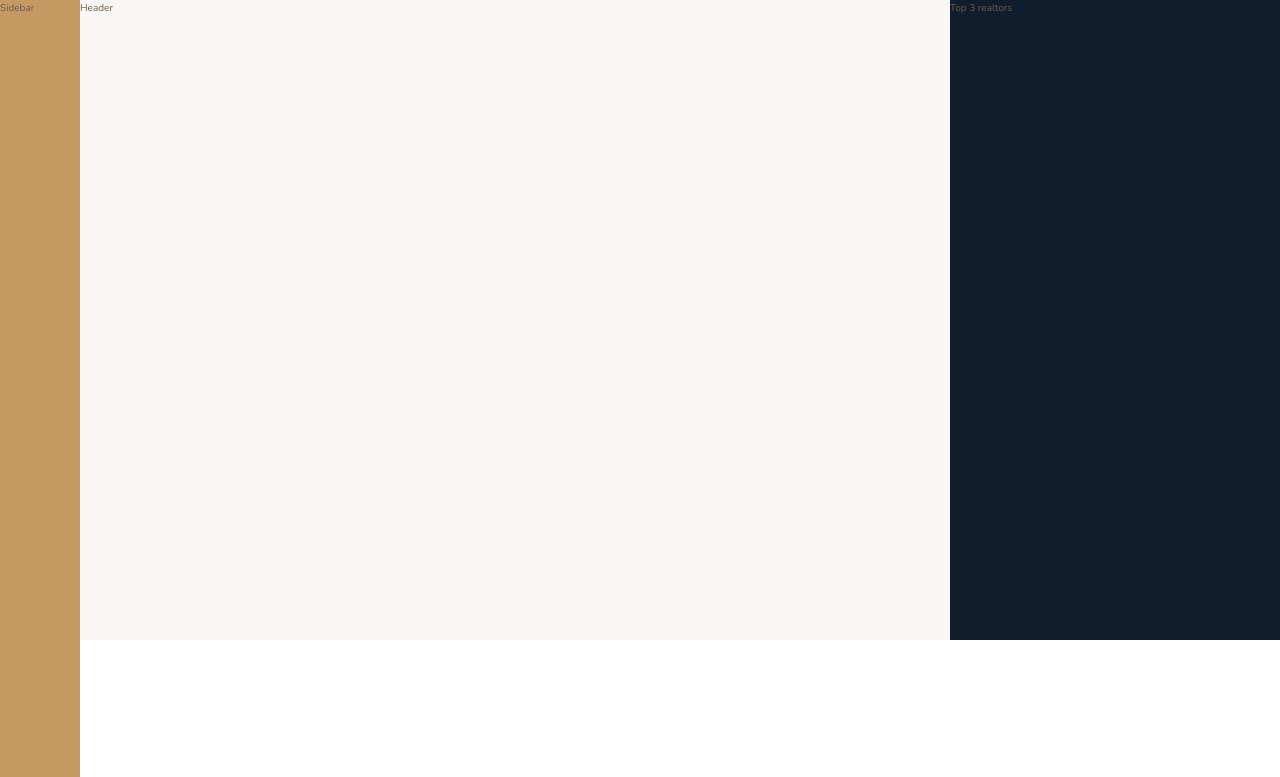
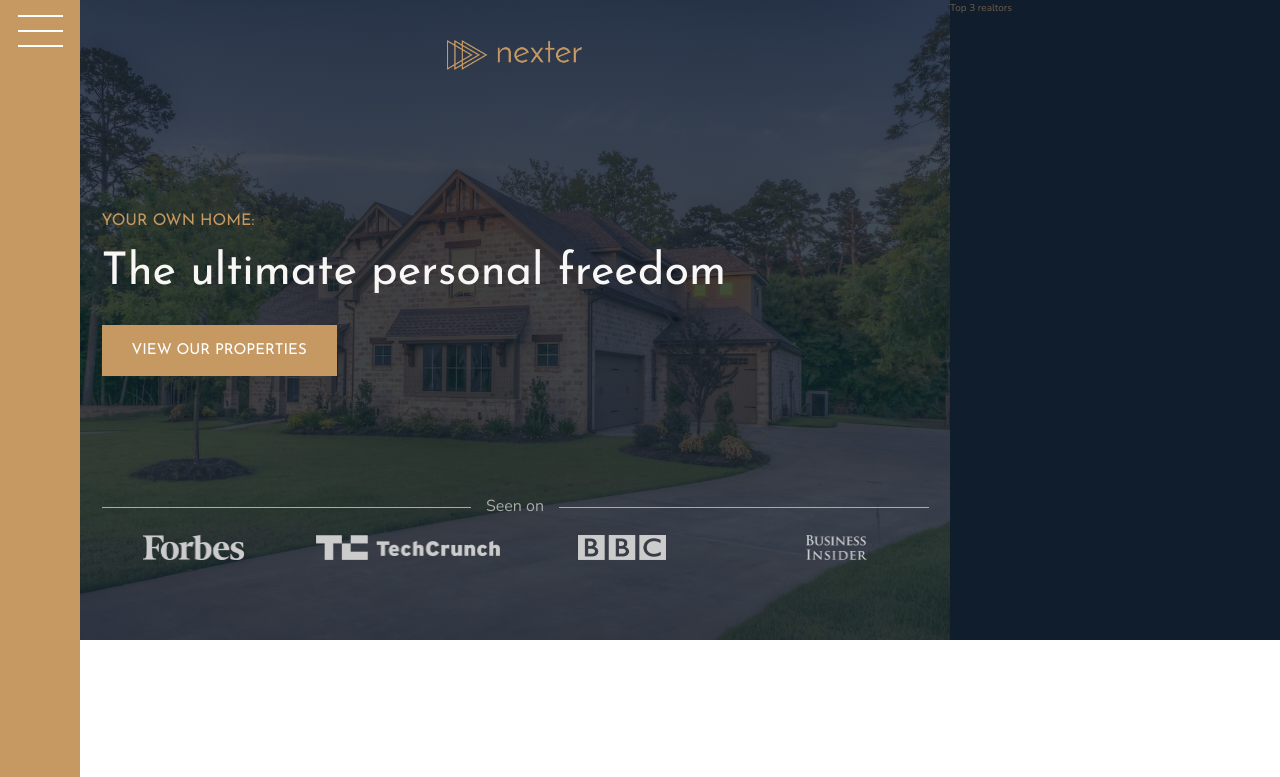
Before and after one commit to gladiatorhh/NexterLnding, a website: page index.html in a window 1280 px wide. Shown: the top 777 px of the page. Drawn offline with nearby package versions, Linux system fonts and the light colour scheme.

Commit message:
Complete hero section

```diff
--- a/index.html
+++ b/index.html
@@ -16,10 +16,22 @@
 
 <body class="container">
     <div class="sidebar">
-        Sidebar
+        <button class="nav-btn"></button>
     </div>
 
-    <header class="header">Header</header>
+    <header class="header">
+        <img class="header__logo" src="img/logo.png" alt="Nexter logo">
+        <h3 class="heading-3">Your own home:</h3>
+        <h1 class="heading-1">The ultimate personal freedom</h1>
+        <button class="btn header__btn">View our properties</button>
+        <div class="header__seenon-text">Seen on</div>
+        <div class="header__seenon-logos">
+            <img src="img/logo-forbes.png" alt="Seen on logo 1">
+            <img src="img/logo-techcrunch.png" alt="Seen on logo 2">
+            <img src="img/logo-bbc.png" alt="Seen on logo 3">
+            <img src="img/logo-bi.png" alt="Seen on logo 4">
+        </div>
+    </header>
 
     <div class="realtors">
         Top 3 realtors
--- a/sass/base/_typography.scss
+++ b/sass/base/_typography.scss
@@ -12,6 +12,13 @@ body {
 %heading {
     font-family: $font-display;
     font-weight: 400;
+}
+
+.heading-1{
+    @extend %heading;
+    font-size: 4.5rem;
+    color: $color-gray-light-1;
+    line-height: 1;
 }
 
 .heading-2 {
--- a/sass/layout/_header.scss
+++ b/sass/layout/_header.scss
@@ -1,4 +1,53 @@
-.header{
-    background-color: $color-gray-light-1;
+.header {
+    background-image: linear-gradient(to right, rgba($color-secondary, .8), rgba($color-secondary, .8)), url('../img/hero.jpeg');
+    background-size: cover;
+    background-repeat: no-repeat;
+    background-position: top;
     grid-column: full-start / col-end 6;
+    display: grid;
+    grid-template-rows: 1fr min-content 6rem 1fr;
+    grid-template-columns: max-content;
+    grid-row-gap: 1.5rem;
+    padding: 8rem;
+    padding-top: 4rem;
+    justify-content: center;
+
+    &__logo {
+        height: 3rem;
+        justify-self: center;
+    }
+
+    &__btn {
+        justify-self: start;
+        align-self: start;
+    }
+
+    &__seenon-text {
+        display: grid;
+        grid-template-columns: 1fr max-content 1fr;
+        font-size: 1.6rem;
+        color: $color-gray-light-2;
+        grid-column-gap: 1.5rem;
+        align-items: center;
+
+        &::before,
+        &::after {
+            content: "";
+            display: block;
+            background-color: currentColor;
+            height: .1rem;
+        }
+    }
+
+    &__seenon-logos {
+        display: grid;
+        grid-template-columns: repeat(4, 1fr);
+        grid-gap: 3rem;
+        justify-items: center;
+
+        img {
+            height: 2.5rem;
+            filter: brightness(80%);
+        }
+    }
 }
--- a/sass/layout/_sidebar.scss
+++ b/sass/layout/_sidebar.scss
@@ -1,5 +1,34 @@
-.sidebar{
+.sidebar {
     background-color: $color-primary;
     grid-column: sidebar-start / sidebar-end;
     grid-row: 1 / -1;
+    display: flex;
+    justify-content: center;
+    align-items: flex-start;
 }
+
+.nav-btn {
+    border: none;
+    border-radius: 0;
+    background-color: $color-white;
+    height: .2rem;
+    width: 4.5rem;
+    margin-top: 3rem;
+
+    &::before,
+    &::after {
+        content: "";
+        display: block;
+        background-color: $color-white;
+        height: .2rem;
+        width: 4.5rem;
+    }
+
+    &::before {
+        transform: translateY(-1.5rem);
+    }
+
+    &::after {
+        transform: translateY(1.3rem);
+    }
+}
```
Also changed, not shown: style/style.css.
